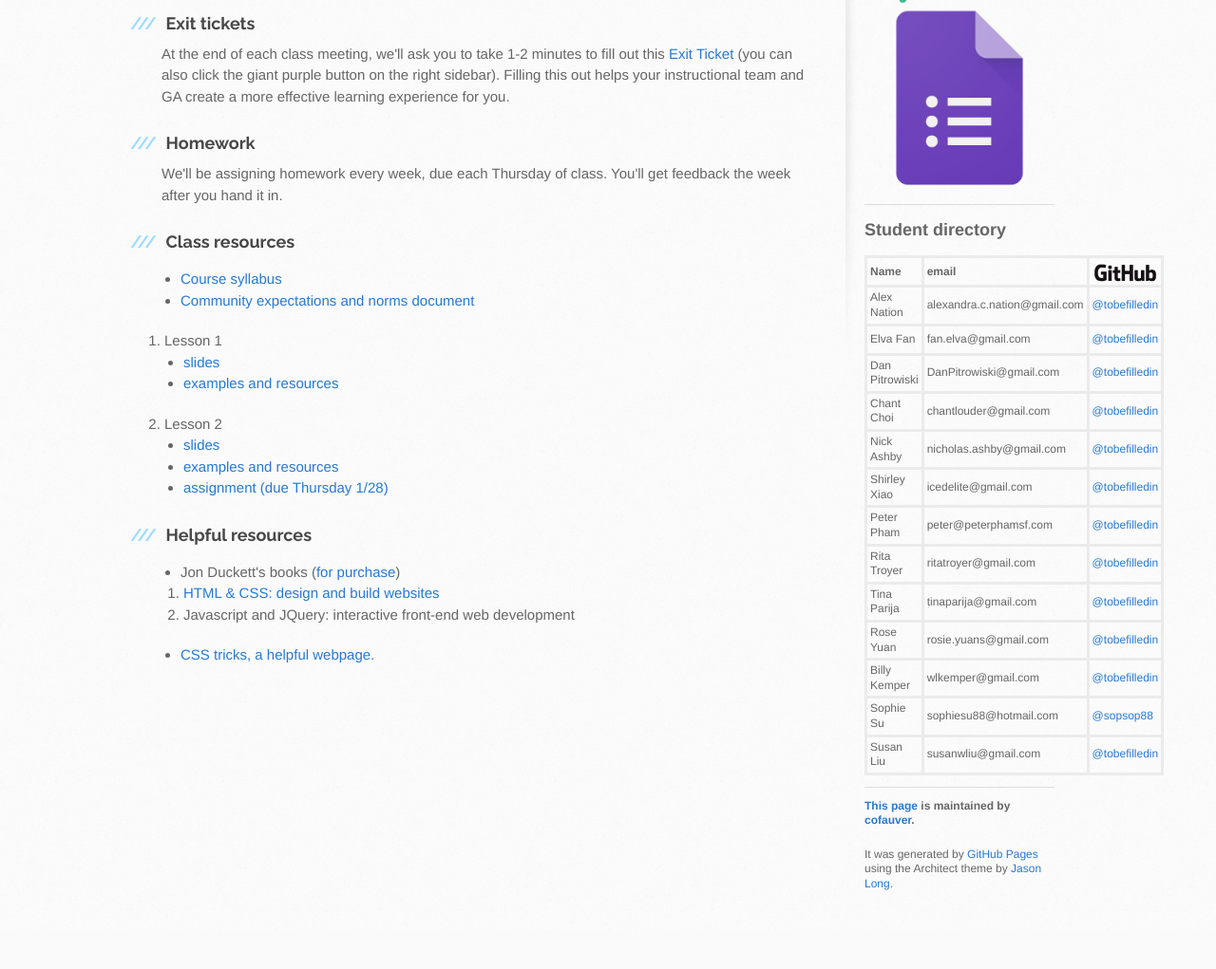
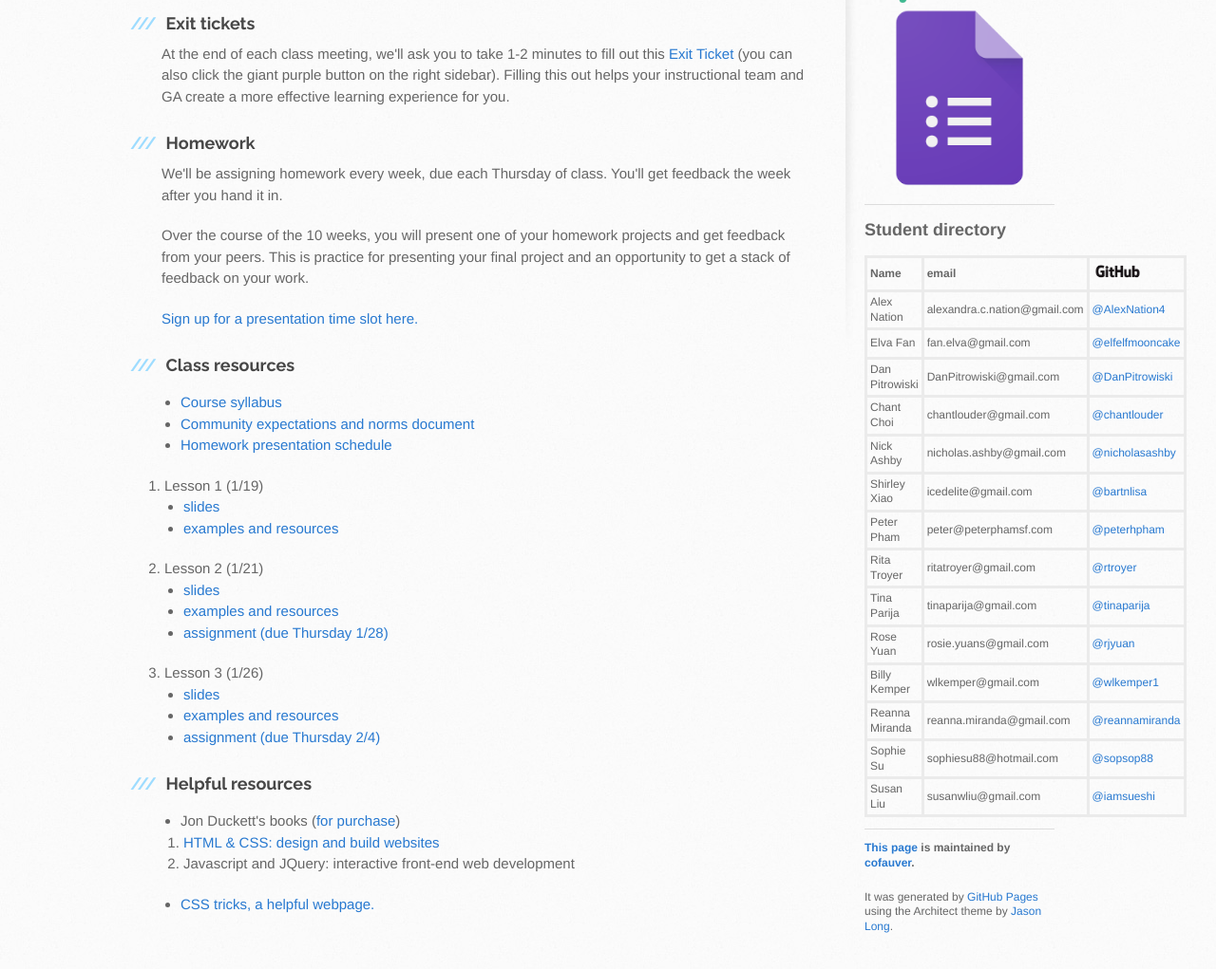
Before and after one commit to cofauver/fewd40, a plain HTML site: page index.html in a window 1280 px wide. Shown: the part 379-1400 px from the top of the page at 95% size. Before the commit the page ends 1361 px from the top, so only its background shows below. Drawn offline with Linux system fonts and the light colour scheme.

Commit message:
added the content needed for today.

```diff
--- a/index.html
+++ b/index.html
@@ -10,6 +10,9 @@
     <link rel="stylesheet" type="text/css" href="stylesheets/github-light.css" media="screen">
     <link rel="stylesheet" type="text/css" href="stylesheets/custom.css" media="screen">
     <link rel="stylesheet" type="text/css" href="stylesheets/print.css" media="print">
+
+    <link rel="shortcut icon" href="/favicon.ico" type="image/x-icon">
+    <link rel="icon" href="/favicon.ico" type="image/x-icon">
 
     <!--[if lt IE 9]>
     <script src="//html5shiv.googlecode.com/svn/trunk/html5.js"></script>
@@ -57,6 +60,12 @@
           <p>
             We'll be assigning homework every week, due each Thursday of class. You'll get feedback the week after you hand it in.
           </p>
+          <p>
+            Over the course of the 10 weeks, you will present one of your homework projects and get feedback from your peers. This is practice for presenting your final project and an opportunity to get a stack of feedback on your work.
+          </p>
+          <p>
+            <a href="https://docs.google.com/spreadsheets/d/1C8MEWs1j84YWrifGvV2uSq79sEIMyJkI8QTZcZHbk2c/edit?usp=sharing">Sign up for a presentation time slot here.</a>
+          </p>
 
           <h3>
             <a id="support-or-contact" class="anchor" href="#support-or-contact" aria-hidden="true"><span class="octicon octicon-link"></span></a>
@@ -69,10 +78,13 @@
             <li>
               <a href="https://docs.google.com/document/d/1Ru_n8R3IAgrC7jX6YYmjwpcIH90i12ZibHG6y92qF1s/edit?usp=sharing">Community expectations and norms document</a>
             </li>
+            <li>
+              <a href="https://docs.google.com/spreadsheets/d/1C8MEWs1j84YWrifGvV2uSq79sEIMyJkI8QTZcZHbk2c/edit?usp=sharing">Homework presentation schedule</a>
+            </li>
           </ul>
 
           <ol>
-            <li>Lesson 1
+            <li>Lesson 1 (1/19)
               <ul>
                 <li>
                   <a href="https://docs.google.com/presentation/d/1mNgiufC1fkp1DdMb7nLtlqWDD-MhvcnyQoX19LWu7oI/edit?usp=sharing">slides</a>
@@ -82,7 +94,7 @@
                 </li>
               </ul>
             </li>
-            <li>Lesson 2
+            <li>Lesson 2 (1/21)
               <ul>
                 <li>
                   <a href="https://docs.google.com/presentation/d/1AUuVf3hAFHJ4X3pEVYpzTue7vhggdK6vse4Sz42Up68/edit?usp=sharing">slides</a>
@@ -92,6 +104,19 @@
                 </li>
                 <li>
                   <a href="https://github.com/cofauver/fewd40/tree/master/lesson2/Assignment">assignment (due Thursday 1/28)</a>
+                </li>
+              </ul>
+            </li>
+            <li>Lesson 3 (1/26)
+              <ul>
+                <li>
+                  <a href="https://docs.google.com/presentation/d/1lMhOP6yyGUYnGyikx04u8jH0LIrT4_695OAArm7S8_E/edit?usp=sharing">slides</a>
+                </li>
+                <li>
+                  <a href="https://github.com/cofauver/fewd40/tree/master/lesson3">examples and resources</a>
+                </li>
+                <li>
+                  <a href="https://github.com/cofauver/fewd40/tree/master/lesson3/project">assignment (due Thursday 2/4)</a>
                 </li>
               </ul>
             </li>
@@ -140,63 +165,70 @@
             <tr>
               <td><strong>Name</strong></td>
               <td><strong>email</strong></td>
-              <td class="github-wordmark"></td>
+              <td>
+                <img class="github-wordmark" src="images/GitHub_Logo.png">
+              </td>
             </tr>
             <tr>
               <td>Alex Nation</td>
               <td>alexandra.c.nation@gmail.com</td>
-              <td><a href="https://github.com/defunkt" class="user-mention">@tobefilledin</a></td>
+              <td><a href="https://github.com/AlexNation4" class="user-mention">@AlexNation4</a></td>
             </tr>
             <tr>
               <td>Elva Fan</td>
               <td> fan.elva@gmail.com</td>
-              <td><a href="https://github.com/defunkt" class="user-mention">@tobefilledin</a></td>
+              <td><a href="https://github.com/elfelfmooncake" class="user-mention">@elfelfmooncake</a></td>
             </tr>
             <tr>
               <td>Dan Pitrowiski</td>
               <td>DanPitrowiski@gmail.com</td>
-              <td><a href="https://github.com/defunkt" class="user-mention">@tobefilledin</a></td>
+              <td><a href="https://github.com/DanPitrowiski" class="user-mention">@DanPitrowiski</a></td>
             </tr>
             <tr>
               <td>Chant Choi</td>
               <td>chantlouder@gmail.com</td>
-              <td><a href="https://github.com/defunkt" class="user-mention">@tobefilledin</a></td>
+              <td><a href="https://github.com/chantlouder" class="user-mention">@chantlouder</a></td>
             </tr>
             <tr>
               <td>Nick Ashby</td>
               <td>nicholas.ashby@gmail.com</td>
-              <td><a href="https://github.com/defunkt" class="user-mention">@tobefilledin</a></td>
+              <td><a href="https://github.com/nicholasashby" class="user-mention">@nicholasashby</a></td>
             </tr>
             <tr>
               <td>Shirley Xiao</td>
               <td>icedelite@gmail.com</td>
-              <td><a href="https://github.com/defunkt" class="user-mention">@tobefilledin</a></td>
+              <td><a href="https://github.com/bartnlisa" class="user-mention">@bartnlisa</a></td>
             </tr>
             <tr>
               <td>Peter Pham</td>
               <td> peter@peterphamsf.com</td>
-              <td><a href="https://github.com/defunkt" class="user-mention">@tobefilledin</a></td>
+              <td><a href="https://github.com/peterhpham" class="user-mention">@peterhpham</a></td>
             </tr>
             <tr>
               <td>Rita Troyer</td>
               <td>ritatroyer@gmail.com</td>
-              <td><a href="https://github.com/defunkt" class="user-mention">@tobefilledin</a></td>
+              <td><a href="https://github.com/rtroyer" class="user-mention">@rtroyer</a></td>
             </tr>
             <tr>
               <td>Tina Parija</td>
               <td>tinaparija@gmail.com</td>
-              <td><a href="https://github.com/defunkt" class="user-mention">@tobefilledin</a></td>
+              <td><a href="https://github.com/tinaparija" class="user-mention">@tinaparija</a></td>
             </tr>
 
             <tr>
               <td>Rose Yuan</td>
               <td>rosie.yuans@gmail.com</td>
-              <td><a href="https://github.com/defunkt" class="user-mention">@tobefilledin</a></td>
+              <td><a href="https://github.com/rjyuan" class="user-mention">@rjyuan</a></td>
             </tr>
             <tr>
               <td>Billy Kemper</td>
               <td>wlkemper@gmail.com</td>
-              <td><a href="https://github.com/defunkt" class="user-mention">@tobefilledin</a></td>
+              <td><a href="https://github.com/wlkemper1" class="user-mention">@wlkemper1</a></td>
+            </tr>
+            <tr>
+              <td>Reanna Miranda</td>
+              <td>reanna.miranda@gmail.com</td>
+              <td><a href="https://github.com/reannamiranda" class="user-mention">@reannamiranda</a></td>
             </tr>
             <tr>
               <td>Sophie Su</td>
@@ -206,7 +238,7 @@
             <tr>
               <td>Susan Liu</td>
               <td>susanwliu@gmail.com</td>
-              <td><a href="https://github.com/defunkt" class="user-mention">@tobefilledin</a></td>
+              <td><a href="https://github.com/iamsueshi" class="user-mention">@iamsueshi</a></td>
             </tr>
           </table>
 
--- a/lesson3/examples/before/tags_boxes/css/style.css
+++ b/lesson3/examples/before/tags_boxes/css/style.css
@@ -0,0 +1,6 @@
+/*h1, h2, h3, p, li {
+	display: inline;
+}*/
+/*code {
+	display: block;
+}*/
--- a/stylesheets/custom.css
+++ b/stylesheets/custom.css
@@ -1,6 +1,5 @@
 .github-wordmark {
-	background: transparent url(../images/GitHub_Logo.png) 0 0 no-repeat;
-	background-size: cover;
+	max-height: 100%;
 }
 
 .slack-button{
```
Also changed, not shown: lesson3/examples/before/tags_boxes/index.html (+1 -2 lines), favicon.ico (added).
